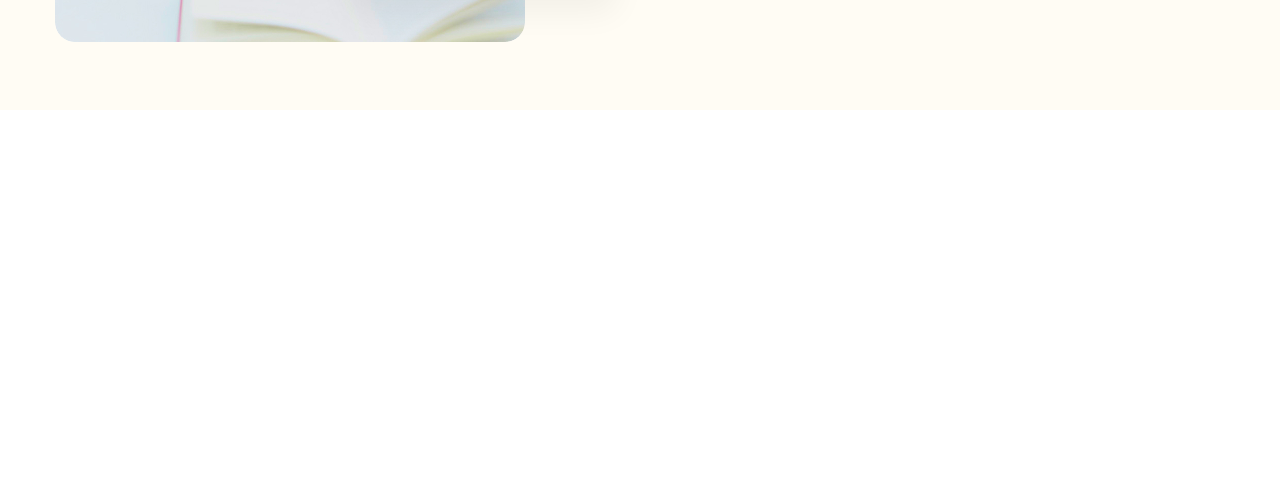
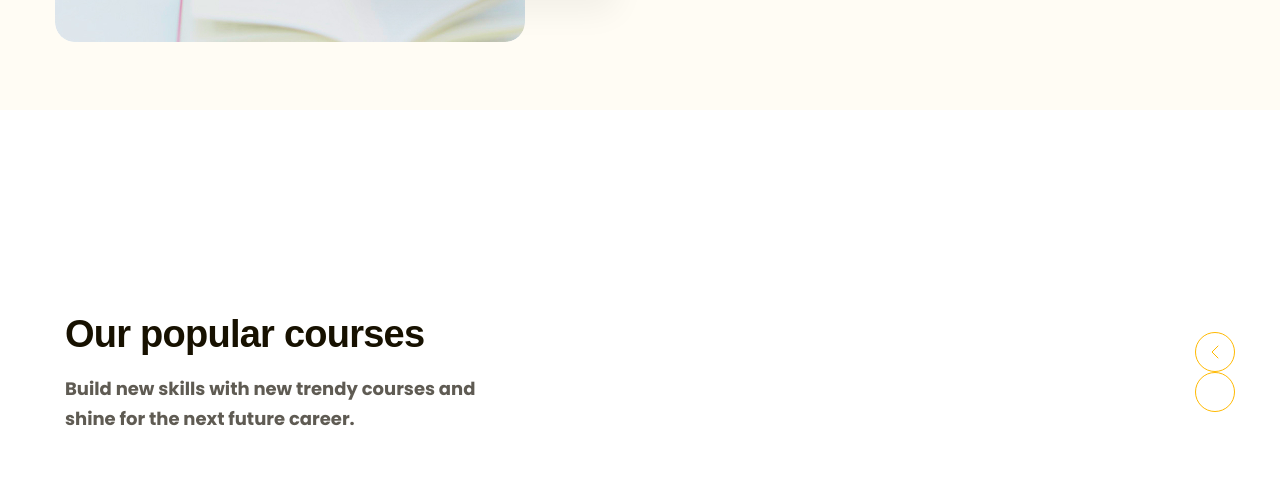
Before and after one commit to tuyenakai/figma-to-html, a plain HTML site: page index.html in a window 1280 px wide. Shown: the part 793-1295 px from the top of the page. Drawn offline with Linux system fonts and the light colour scheme.

Commit message:
p5 làm phần popular p1

```diff
--- a/assets/css/style.css
+++ b/assets/css/style.css
@@ -17,6 +17,14 @@ body {
 /* ==============common============== */
 a {
   text-decoration: none;
+}
+.heading-lv2 {
+  color: #171100;
+  font-family: var(--font-heading);
+  font-size: 3.8rem;
+  font-weight: 700;
+  line-height: 1.27;
+  letter-spacing: -0.76px;
 }
 .btn {
   display: inline block;
@@ -217,3 +225,35 @@ a {
 .hero .stats strong:nth-child(2) {
   margin-left: 28px;
 }
+.popular {
+  padding: 65px;
+  margin-top: 135px;
+}
+.popular-top {
+  align-items: center;
+  display: flex;
+  justify-content: space-between;
+}
+.popular-top .desc {
+  margin-top: 16px;
+  width: 458px;
+  color: #5f5b53;
+  font-size: 1.8rem;
+  line-height: 1.67;
+}
+.popular-top .control-btn {
+  display: flex;
+  justify-content: center;
+  align-items: center;
+  background: transparent;
+  width: 40px;
+  height: 40px;
+  border-radius: 50%;
+  color: var(--primary-color);
+  border: 1px solid var(--primary-color);
+}
+.popular-top .control-btn:hover {
+  background: var(--primary-color);
+  color: #fff;
+  cursor: pointer;
+}
--- a/index.html
+++ b/index.html
@@ -49,6 +49,7 @@
     </header>
     <!-- main -->
     <main>
+      <!-- hero -->
       <div class="hero">
         <div class="main-content">
           <div class="body">
@@ -121,6 +122,30 @@
           </div>
         </div>
       </div>
+      <!-- popular -->
+      <div class="popular">
+        <div class="main-content">
+          <div class="popular-top">
+            <!-- popular left -->
+            <div class="info">
+              <h2 class="heading-lv2">Our popular courses</h2>
+              <p class="desc">
+                Build new skills with new trendy courses and shine for the next
+                future career.
+              </p>
+            </div>
+            <!-- popular right -->
+            <div class="control">
+              <div class="button control-btn">
+                <img src="./assets/icon/prev1.svg" alt="" />
+              </div>
+              <div class="button control-btn">
+                <img src="./assets/icon/prev.svg" alt="" />
+              </div>
+            </div>
+          </div>
+        </div>
+      </div>
     </main>
   </body>
 </html>
```
Also changed, not shown: assets/icon/prev.svg (added), assets/icon/prev1.svg (added).
